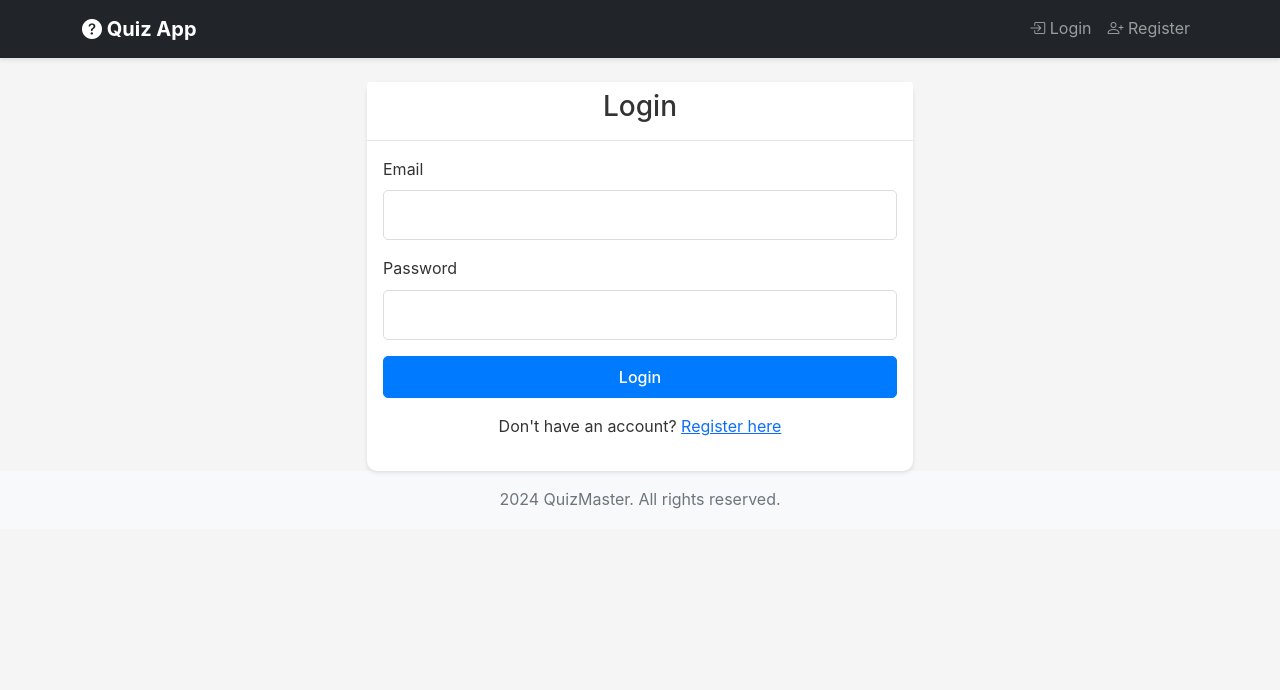
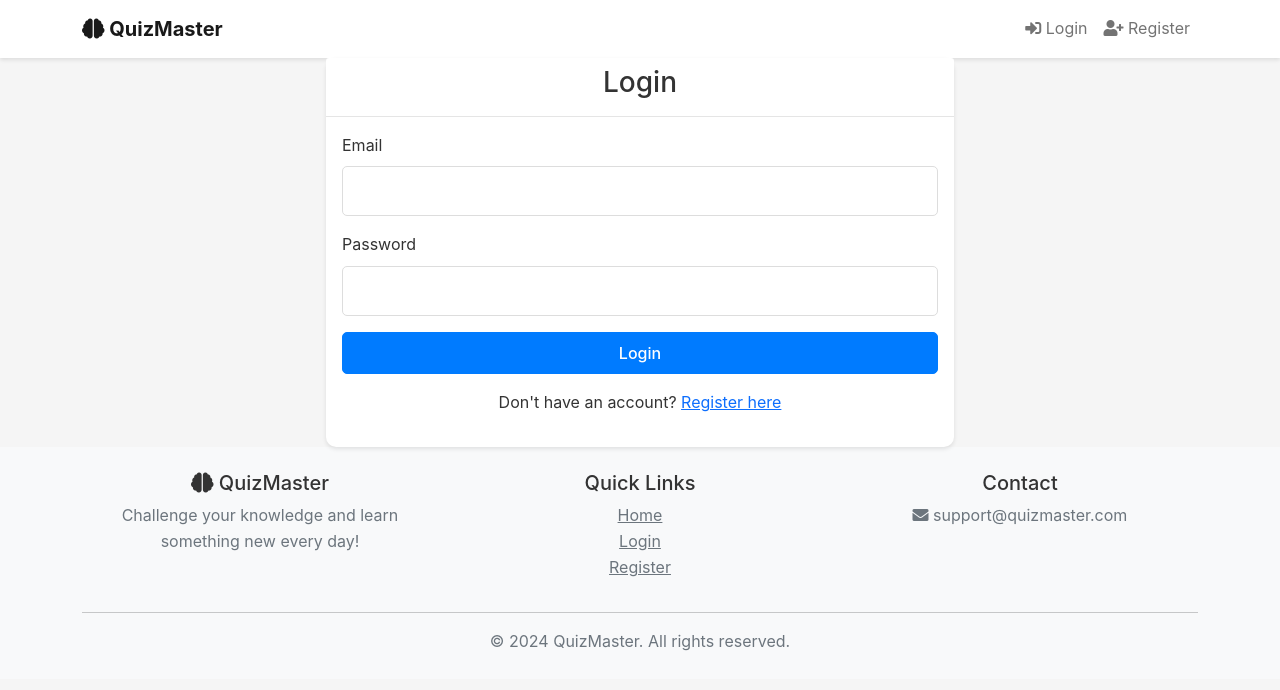
Before and after one commit to amine-zzr/quiz_app, a Flask app: a page that uses templates/base.html in a window 1280 px wide. Shown: the top 690 px of the page. Run offline with Flask 3, Linux system fonts and the light colour scheme; some libraries are stand-ins or nearby versions.

Commit message:
updated base.html to match the new design

```diff
--- a/templates/base.html
+++ b/templates/base.html
@@ -3,17 +3,20 @@
 <head>
     <meta charset="UTF-8">
     <meta name="viewport" content="width=device-width, initial-scale=1.0">
-    <title>Quiz App</title>
+    <title>QuizMaster - Challenge Your Knowledge</title>
+    <!-- Bootstrap CSS -->
     <link href="https://cdn.jsdelivr.net/npm/bootstrap@5.1.3/dist/css/bootstrap.min.css" rel="stylesheet">
-    <link href="https://cdn.jsdelivr.net/npm/bootstrap-icons@1.7.2/font/bootstrap-icons.css" rel="stylesheet">
+    <!-- Font Awesome -->
+    <link href="https://cdnjs.cloudflare.com/ajax/libs/font-awesome/5.15.4/css/all.min.css" rel="stylesheet">
+    <!-- Custom CSS -->
     <link rel="stylesheet" href="{{ url_for('static', filename='css/style.css') }}">
     {% block styles %}{% endblock %}
 </head>
 <body>
-    <nav class="navbar navbar-expand-lg navbar-dark bg-dark">
+    <nav class="navbar navbar-expand-lg navbar-light">
         <div class="container">
             <a class="navbar-brand" href="{{ url_for('index') }}">
-                <i class="bi bi-question-circle-fill"></i> Quiz App
+                <i class="fas fa-brain"></i> QuizMaster
             </a>
             <button class="navbar-toggler" type="button" data-bs-toggle="collapse" data-bs-target="#navbarNav">
                 <span class="navbar-toggler-icon"></span>
@@ -23,12 +26,12 @@
                     {% if current_user.is_authenticated %}
                     <li class="nav-item">
                         <a class="nav-link" href="{{ url_for('dashboard') }}">
-                            <i class="bi bi-speedometer2"></i> Dashboard
+                            <i class="fas fa-tachometer-alt"></i> Dashboard
                         </a>
                     </li>
                     <li class="nav-item">
                         <a class="nav-link" href="{{ url_for('leaderboard') }}">
-                            <i class="bi bi-trophy"></i> Leaderboard
+                            <i class="fas fa-trophy"></i> Leaderboard
                         </a>
                     </li>
                     {% endif %}
@@ -37,23 +40,23 @@
                     {% if current_user.is_authenticated %}
                     <li class="nav-item dropdown">
                         <a class="nav-link dropdown-toggle" href="#" id="accountDropdown" role="button" data-bs-toggle="dropdown">
-                            <i class="bi bi-person-circle"></i> {{ current_user.username }}
+                            <i class="fas fa-user-circle"></i> {{ current_user.username }}
                         </a>
                         <ul class="dropdown-menu dropdown-menu-end" aria-labelledby="accountDropdown">
                             <li>
                                 <a class="dropdown-item" href="{{ url_for('profile') }}">
-                                    <i class="bi bi-person"></i> Profile
+                                    <i class="fas fa-user"></i> Profile
                                 </a>
                             </li>
                             <li>
                                 <a class="dropdown-item" href="{{ url_for('view_sessions') }}">
-                                    <i class="bi bi-shield-lock"></i> Active Sessions
+                                    <i class="fas fa-shield-alt"></i> Active Sessions
                                 </a>
                             </li>
                             <li><hr class="dropdown-divider"></li>
                             <li>
                                 <a class="dropdown-item" href="{{ url_for('logout') }}">
-                                    <i class="bi bi-box-arrow-right"></i> Logout
+                                    <i class="fas fa-sign-out-alt"></i> Logout
                                 </a>
                             </li>
                         </ul>
@@ -61,12 +64,12 @@
                     {% else %}
                     <li class="nav-item">
                         <a class="nav-link" href="{{ url_for('login') }}">
-                            <i class="bi bi-box-arrow-in-right"></i> Login
+                            <i class="fas fa-sign-in-alt"></i> Login
                         </a>
                     </li>
                     <li class="nav-item">
                         <a class="nav-link" href="{{ url_for('register') }}">
-                            <i class="bi bi-person-plus"></i> Register
+                            <i class="fas fa-user-plus"></i> Register
                         </a>
                     </li>
                     {% endif %}
@@ -88,17 +91,44 @@
         {% endif %}
     {% endwith %}
 
-    <div class="container mt-4">
-        {% block content %}{% endblock %}
-    </div>
+    {% block content %}{% endblock %}
 
-    <footer class="footer mt-auto py-3 bg-light">
+    <footer class="footer mt-auto py-4 bg-light">
         <div class="container text-center">
-            <span class="text-muted"> 2024 QuizMaster. All rights reserved.</span>
+            <div class="row">
+                <div class="col-md-4">
+                    <h5><i class="fas fa-brain"></i> QuizMaster</h5>
+                    <p class="text-muted">Challenge your knowledge and learn something new every day!</p>
+                </div>
+                <div class="col-md-4">
+                    <h5>Quick Links</h5>
+                    <ul class="list-unstyled">
+                        <li><a href="{{ url_for('index') }}" class="text-muted">Home</a></li>
+                        {% if current_user.is_authenticated %}
+                        <li><a href="{{ url_for('dashboard') }}" class="text-muted">Dashboard</a></li>
+                        <li><a href="{{ url_for('leaderboard') }}" class="text-muted">Leaderboard</a></li>
+                        {% else %}
+                        <li><a href="{{ url_for('login') }}" class="text-muted">Login</a></li>
+                        <li><a href="{{ url_for('register') }}" class="text-muted">Register</a></li>
+                        {% endif %}
+                    </ul>
+                </div>
+                <div class="col-md-4">
+                    <h5>Contact</h5>
+                    <p class="text-muted">
+                        <i class="fas fa-envelope"></i> support@quizmaster.com<br>
+
+                    </p>
+                </div>
+            </div>
+            <hr>
+            <p class="text-muted mb-0">© 2024 QuizMaster. All rights reserved.</p>
         </div>
     </footer>
 
+    <!-- Bootstrap Bundle with Popper -->
     <script src="https://cdn.jsdelivr.net/npm/bootstrap@5.1.3/dist/js/bootstrap.bundle.min.js"></script>
+    <!-- Custom JavaScript -->
     <script src="{{ url_for('static', filename='js/script.js') }}"></script>
     {% block scripts %}{% endblock %}
 </body>
```
